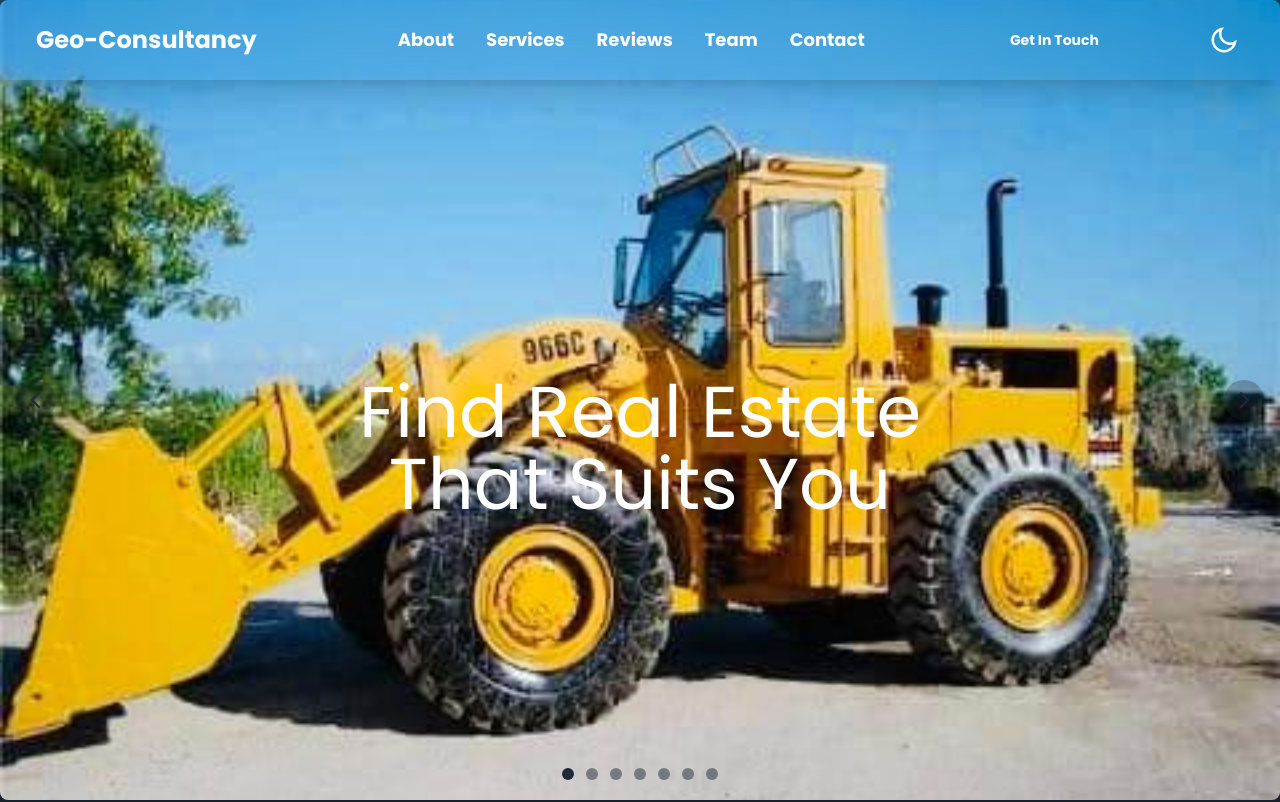
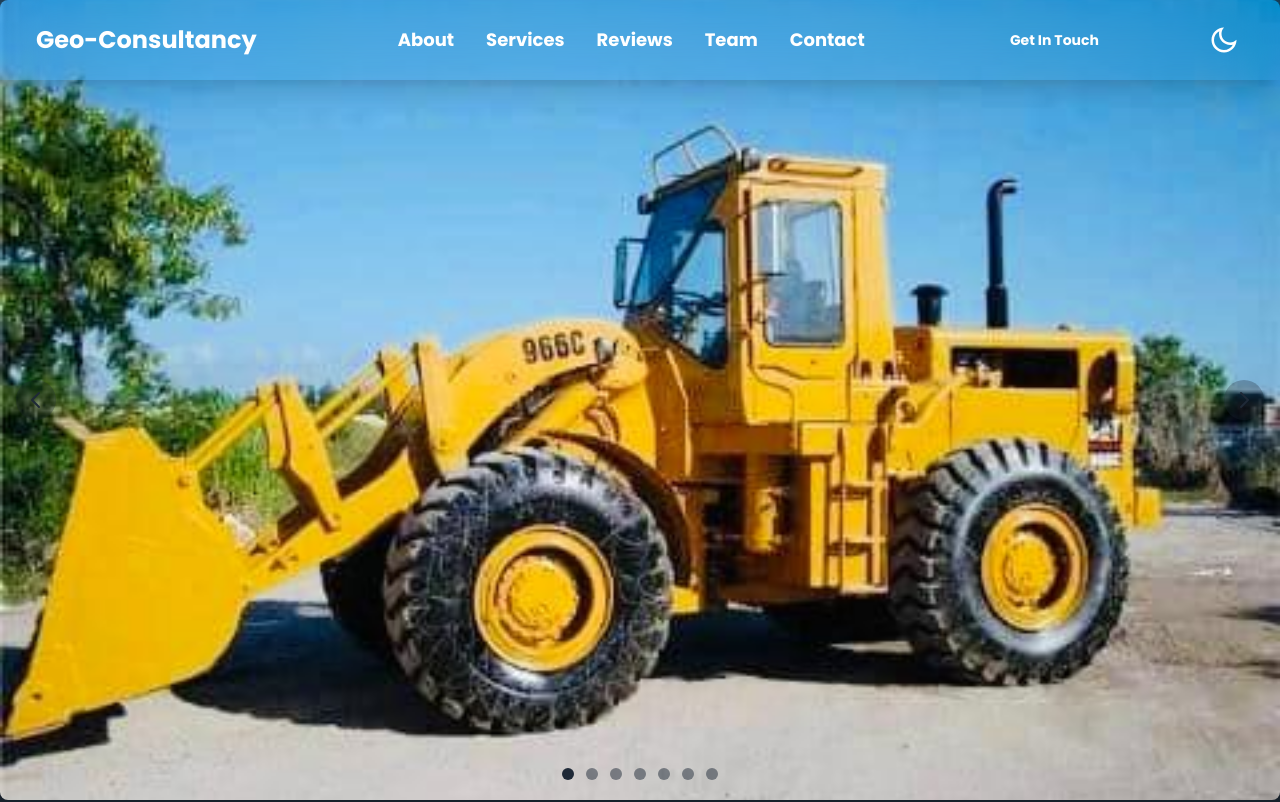
Before and after one commit to kassymarylene/geoequipmentweb, a Next.js app: page /home in a window 1280 px wide. Shown: the top 802 px of the page. Built offline with nearby package versions, Linux system fonts and the light colour scheme.

Commit message:
repair slide zindex

```diff
--- a/src/components/hero.tsx
+++ b/src/components/hero.tsx
@@ -15,7 +15,7 @@ const Hero = ({ address, phone, email }: any) => {
 
       <section className="flex flex-col w-full h-screen ">
 
-        <div className=" absolute h-96 sm:h-96 xl:h-lvh 2xl:h-dvh w-full  bg-no-repeat rounded-b-4xl">
+        <div className=" absolute z-10 h-96 sm:h-96 xl:h-lvh 2xl:h-dvh w-full  bg-no-repeat rounded-b-4xl">
 
       <Carousel >
         <img src="/images/geo1.jpg" alt="..." />
```
